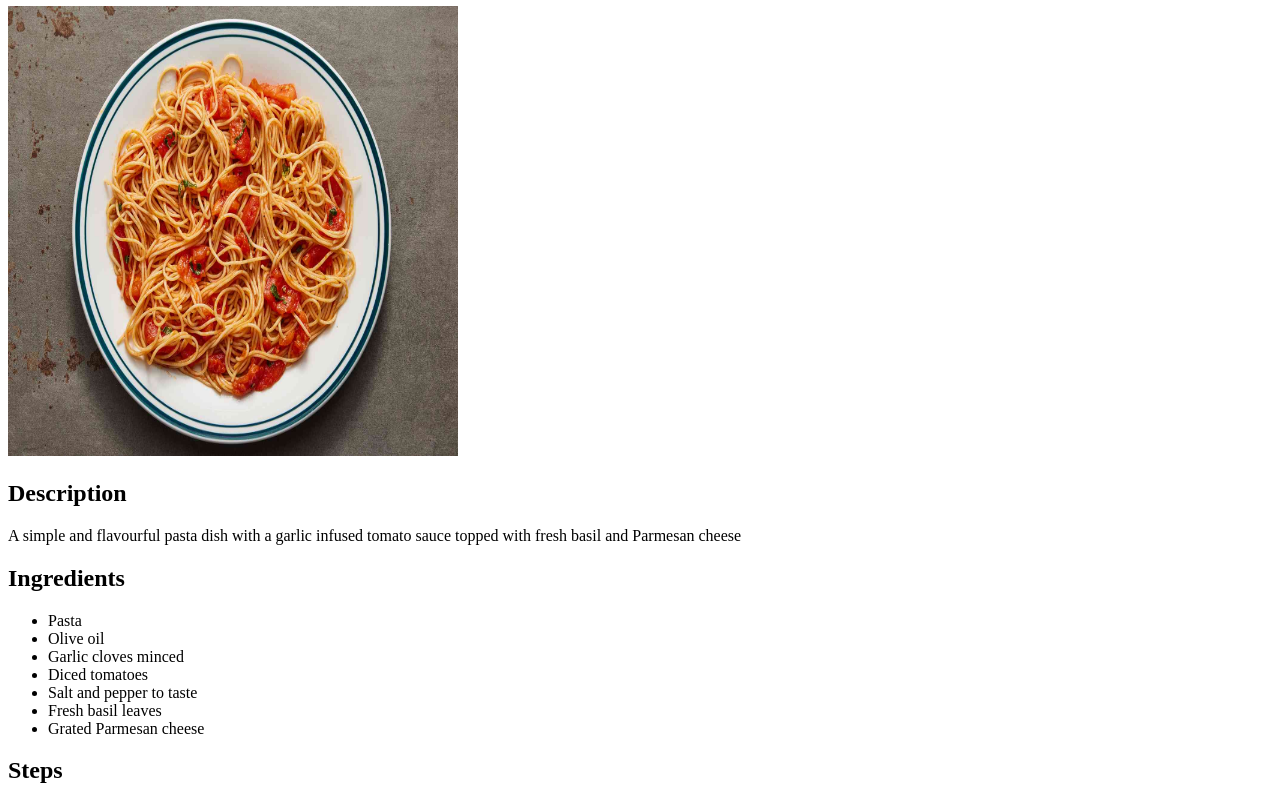
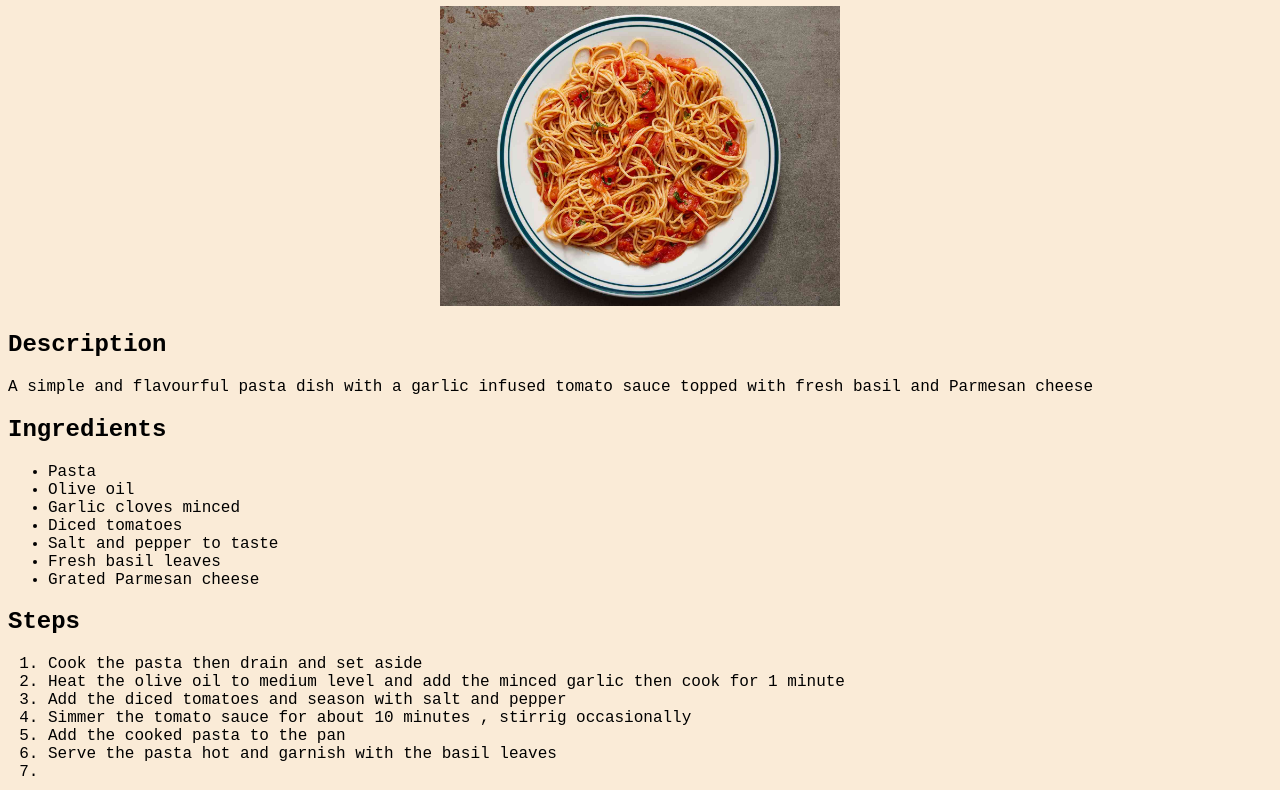
Before and after one commit to Oloow22/odin-recipes, a plain HTML site: page recipes/tomatopasta.html in a window 1280 px wide. Shown: the part 74-864 px from the top of the page. Drawn offline with Linux system fonts and the light colour scheme.

Commit message:
Added CSS styling to the site

```diff
--- /dev/null
+++ b/CSS/style.css
@@ -0,0 +1,25 @@
+*{
+    align-self: center;
+    font-family: 'Courier New', Courier, monospace;
+    background-color: antiquewhite;
+}
+
+img{
+    align-self: center;
+    width: 400px;
+    height: auto;
+}
+
+
+h1{
+    font-weight: bold;
+    background-color: aliceblue;
+    text-align: center;
+    color:rgb(22, 22, 22);
+}
+
+
+
+.container{
+    text-align: center;
+}
--- a/recipes/tomatopasta.html
+++ b/recipes/tomatopasta.html
@@ -4,10 +4,13 @@
     <meta charset="UTF-8">
     <meta name="viewport" content="width=device-width, initial-scale=1.0">
     <title>Classic tomato pasta</title>
+    <link rel="stylesheet" href="../CSS/style.css">
 </head>
 <body>
     <h1>Classic tomato pasta recipe</h1>
-    <img src="../images/tomatopasta.jpg" height="450" width="450">
+    <div class="container">
+    <img src="../images/tomatopasta.jpg" height="450" width="450" class="formg">
+    </div>
     <h2>Description</h2>
     <p>A simple and flavourful pasta dish with a garlic infused tomato sauce topped with fresh
         basil and Parmesan cheese
@@ -32,6 +35,7 @@
         <li>Simmer the tomato sauce for about 10 minutes , stirrig occasionally</li>
         <li>Add the cooked pasta to the pan</li>
         <li>Serve the pasta hot and garnish with the basil leaves</li>
+        <li></li>
     </ol>
 
 </body>
```
Also changed, not shown: index.html (+2 -1 lines), recipes/lasagna.html (+3 -0 lines), recipes/stirfry.html (+3 -0 lines).
